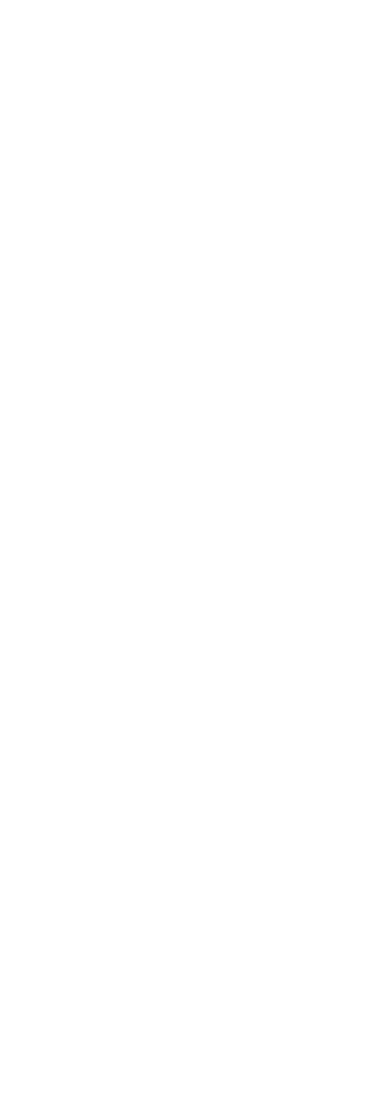
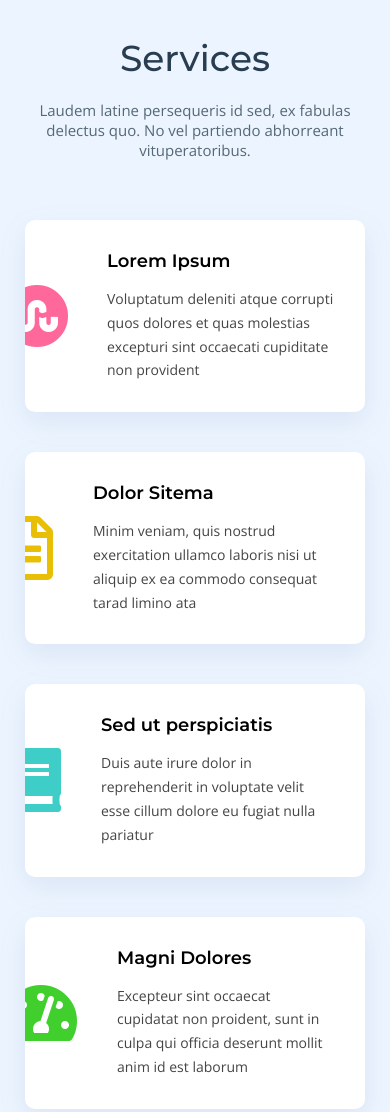
Before and after one commit to agusruidiazgd/TP_Ada_Grupo_4, a plain HTML site: page index.html in a window 390 px wide. Shown: the top 1112 px of the page. Before the commit the page ends 844 px from the top, so only its background shows below. Drawn offline with nearby package versions, Linux system fonts and the light colour scheme.

Commit message:
services mobile first

```diff
--- a/SCSS/Components/_cards.scss
+++ b/SCSS/Components/_cards.scss
@@ -0,0 +1,65 @@
+@import"../abstract/variables";
+@import"../abstract/mixins";
+
+div.service-card{
+    display: flex;
+    align-items: center;
+    flex-wrap: nowrap;
+    background-color:$color-white ;
+    border-radius:10px;
+    box-shadow: 0 10px 29px 0 rgba(68, 88, 144, 0.1);
+    padding:$padding-xl;
+    overflow: hidden;
+    box-sizing: border-box;
+    margin: 0 $margin-xxs $margin-l $margin-xxs;
+    div.icon{
+        display: inline-block;
+        vertical-align: middle;
+        margin-left: -50px;
+        i{
+            font-size: 64px;
+        }
+        i.fab{
+            &.fa-stumbleupon-circle{
+                color: #ff689b;
+            }
+        }
+        i.fas{
+            &.fa-book{
+                color: #3fcdc7
+            }
+            &.fa-tachometer-alt{
+                color: #41cf2e;
+            }
+            &.fa-globe{
+                color: #d6ff22;
+            }
+        }
+        i.far{
+            &.fa-file-alt{
+                color: #e9bf06;
+            }
+            &.fa-clock{
+                color: #4680ff;
+            }
+        }
+    }
+    div.card-content{
+        display: inline-block;
+        h4,p{
+            text-align: left;
+        }
+        h4{
+            font-weight: $font-weight-bold-primary;
+            font-size:$font-s2;
+            margin:0 0 $margin-xs $margin-l;
+        }
+        p.description{
+            margin:0 0 0 $margin-l;
+            font-size: $font-xxs;
+            color:$color-grey-dark;
+            line-height:1.7;
+        }
+    }
+
+}
--- a/SCSS/Sections/_services.scss
+++ b/SCSS/Sections/_services.scss
@@ -0,0 +1,34 @@
+@import "../abstract/variables";
+@import "../abstract/mixins";
+
+#service{
+    .service-container{
+        @include display-flex (center);
+        text-align: center;
+        padding-right: $padding-m;
+        padding-left: $padding-m;
+        background-color: $color-grey-light-blue2;
+        h3,h4{
+            font-family:$font-primary;
+        }
+        p{
+            font-family:$font-secondary;
+        }
+        h3.service-tittle{
+            font-size:$font-xxl;
+            font-weight:$font-weight-semi-bold;
+            color: $color-grey-blue;
+            margin-bottom:$margin-s;
+        }
+        p.service-subtittle{
+            font-size:$font-xs;
+            font-weight:$font-weight-regular;
+            color: $color-grey-light-blue;
+            padding-bottom: $padding-xxxl;
+            margin:0;
+        }
+
+    }
+
+
+}
--- a/SCSS/abstract/_variables.scss
+++ b/SCSS/abstract/_variables.scss
@@ -4,6 +4,10 @@ $color-grey-light: #DDDDDD;
 $color-grey-medium: #495057;
 $color-grey-dark: #444444;
 $color-black: #111111;
+
+$color-grey-blue:#283d50;
+$color-grey-light-blue:#556877;
+$color-grey-light-blue2:#ecf5ff;
 
 $color-blue-light: #74b5fc;
 $color-blue-medium: #007bfe;
@@ -19,6 +23,7 @@ $font-xxxs: 12px;
 $font-xxs: 14px;
 $font-xs: 15px;
 $font-s: 16px;
+$font-s2: 18px;
 $font-m: 22px;
 $font-l: 24px;
 $font-xl: 34px;
--- a/SCSS/styles.scss
+++ b/SCSS/styles.scss
@@ -1,5 +1,7 @@
 @import "./abstract/variables";
 @import "./abstract/mixins";
+@import"./Sections/services";
+@import "./Components/cards";
 
 body{
     margin:0;
--- a/index.html
+++ b/index.html
@@ -4,9 +4,73 @@
     <meta name="viewport" content="width=device-width, initial-scale=1.0">
     <title>Document</title>
     <link href="https://fonts.googleapis.com/css2?family=Montserrat:wght@300;400;500;600;800&family=Open+Sans:ital,wght@0,300;0,400;0,700;1,400&display=swap" rel="stylesheet">
+    <link rel="stylesheet" href="https://cdnjs.cloudflare.com/ajax/libs/font-awesome/5.13.0/css/all.min.css">
     <link rel="stylesheet" href="./CSS/styles.css">
 </head>
 <body>
 
+<!--------start services---------->
+    <section id="service">
+        <div class="service-container">
+            <h3 class="service-tittle">Services</h3>
+            <p class="service-subtittle">Laudem latine persequeris id sed, ex fabulas delectus quo. No vel partiendo abhorreant vituperatoribus.</p>
+
+            <div class="service-card">
+                <div class="icon">
+                    <i class="fab fa-stumbleupon-circle"></i>
+                </div>
+                <div class="card-content">
+                    <h4>Lorem Ipsum</h4>
+                    <p class="description">Voluptatum deleniti atque corrupti quos dolores et quas molestias excepturi sint occaecati cupiditate non provident</p>
+                </div>
+            </div>
+            <div class="service-card">
+                <div class="icon">
+                    <i class="far fa-file-alt"></i>
+                </div>
+                <div class="card-content">
+                    <h4>Dolor Sitema</h4>
+                <p class="description">Minim veniam, quis nostrud exercitation ullamco laboris nisi ut aliquip ex ea commodo consequat tarad limino ata</p>
+                </div>
+            </div>
+            <div class="service-card">
+                <div class="icon">
+                    <i class="fas fa-book"></i>
+                </div>
+                <div class="card-content">
+                    <h4>Sed ut perspiciatis</h4>
+                    <p class="description">Duis aute irure dolor in reprehenderit in voluptate velit esse cillum dolore eu fugiat nulla pariatur</p>
+                </div>
+            </div>
+            <div class="service-card">
+                <div class="icon">
+                    <i class="fas fa-tachometer-alt"></i>
+                </div>
+                <div class="card-content">
+                    <h4>Magni Dolores</h4>
+                <p class="description">Excepteur sint occaecat cupidatat non proident, sunt in culpa qui officia deserunt mollit anim id est laborum</p>
+                </div>
+            </div>
+            <div class="service-card">
+                <div class="icon">
+                    <i class="fas fa-globe"></i>
+                </div>
+                <div class="card-content">
+                    <h4>Nemo Enim</h4>
+                    <p class="description">At vero eos et accusamus et iusto odio dignissimos ducimus qui blanditiis praesentium voluptatum deleniti atque</p>
+                </div>
+            </div>
+            <div class="service-card">
+                <div class="icon">
+                    <i class="far fa-clock"></i>
+                </div>
+                <div class="card-content">
+                    <h4>Eiusmod Tempor</h4>
+                    <p class="description">Et harum quidem rerum facilis est et expedita distinctio. Nam libero tempore, cum soluta nobis est eligendi</p>
+                </div>
+            </div>
+        </div>
+    </section>
+<!--------finish services---------->
 </body>
 </html>
```
Also changed, not shown: CSS/styles.css.
